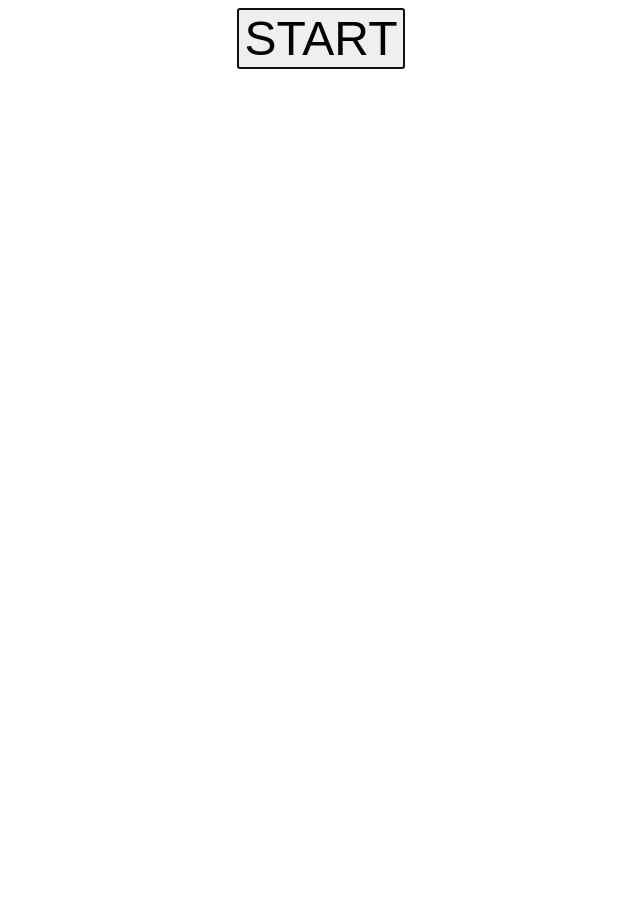
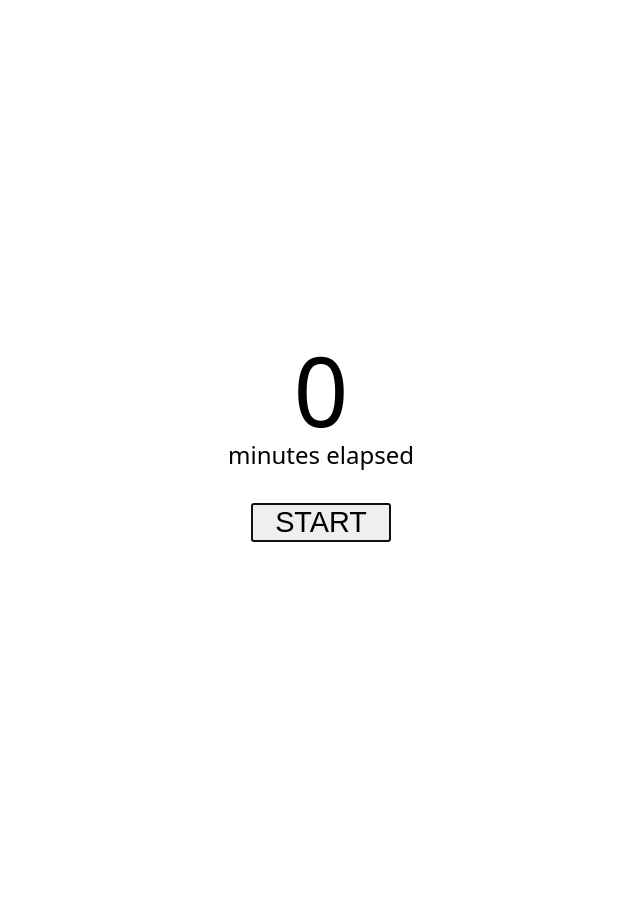
Before and after one commit to mcomella/mcomella.github.com, a Jekyll site: the page app/countup.html, which Jekyll copies as it is, in a window 1280 px wide. Shown: the whole page, without its empty margins (319-959 px from the left). Built offline with Jekyll 4.4.1, drawn with Linux system fonts in a browser that asks for light colours.

Commit message:
countup: add basic style.

```diff
--- a/app/countup.html
+++ b/app/countup.html
@@ -5,18 +5,40 @@
     <meta name="viewport" content="width=device-width, initial-scale=1">
     <title>Countup Timer</title>
     <style>
-        #elapsed-duration, #toggle-timer {
-            display: block;
-            margin-left: auto;
-            margin-right: auto;
-            text-align: center;
-            font-size: 300%;
+        :root {
+            font-size: 18pt;
+            font-family: system-ui, Helvetica, sans-serif;
+        }
+
+        body {
+            height: 100svh;
+
+            display: flex;
+            flex-direction: column;
+            justify-content: center;
+            align-items: center;
+        }
+
+        p {
+            margin: 0;
+        }
+
+        #elapsed-duration {
+            line-height: 1;
+            font-size: 4rem;
+        }
+
+        button {
+            width: 5.8rem;
+            margin: 32px 0;
+            font-size: 1.2rem;
         }
     </style>
 </head>
 <body>
+    <p id="elapsed-duration">0</p>
+    <p>minutes elapsed</p>
     <button id="toggle-timer" autofocus>START</button>
-    <p id="elapsed-duration"></p>
 
     <script>
         const TYPE_STOPPED = 'STOPPED';
@@ -51,10 +73,10 @@
             let durationText;
             let toggleTimerButtonText;
             if (state.type === TYPE_STOPPED) {
-                durationText = '';
+                durationText = '0';
                 toggleTimerButtonText = initialStoppedText;
             } else if (state.type === TYPE_RUNNING) {
-                durationText = `${optMinutesElapsed || getMinutesElapsed(state)} minutes elapsed`;
+                durationText = `${optMinutesElapsed || getMinutesElapsed(state)}`;
                 toggleTimerButtonText = 'STOP';
             } else {
                 throw new Error(`unknown state.type: ${state.type}.`);
```
